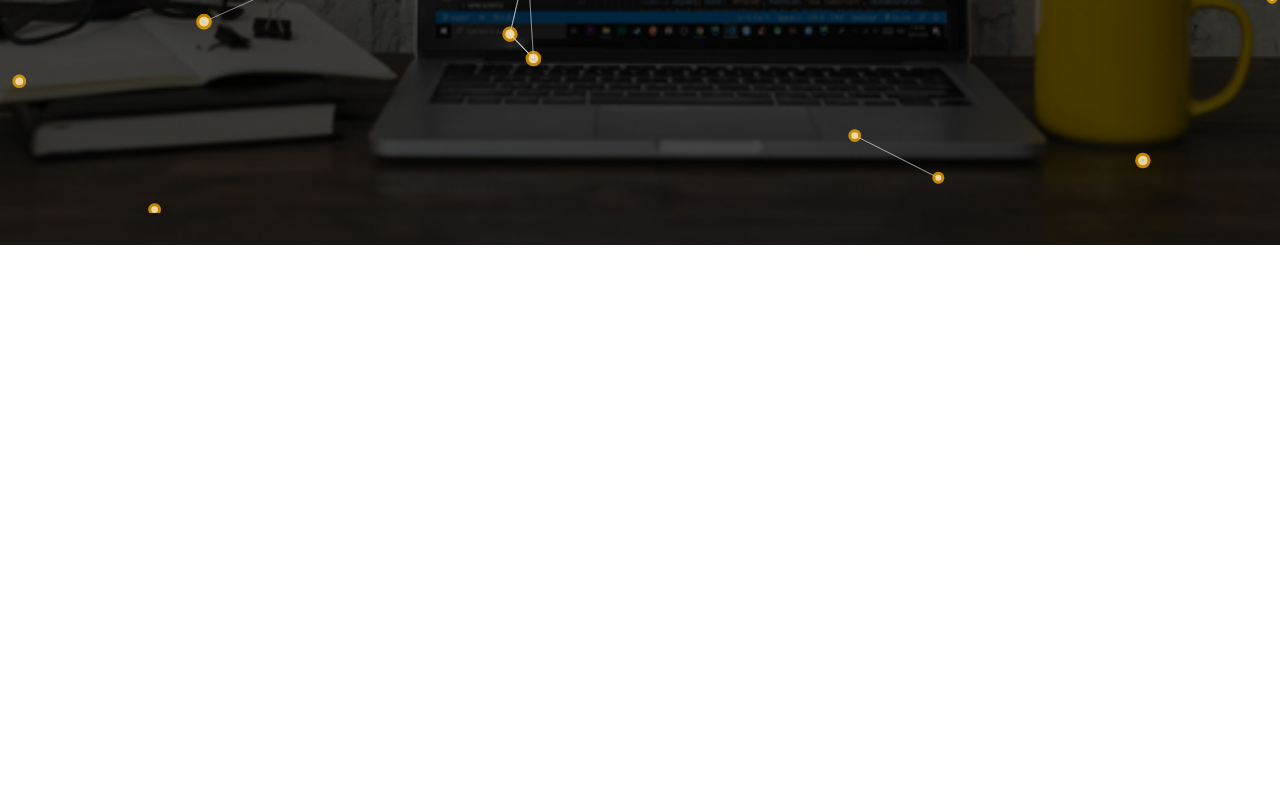
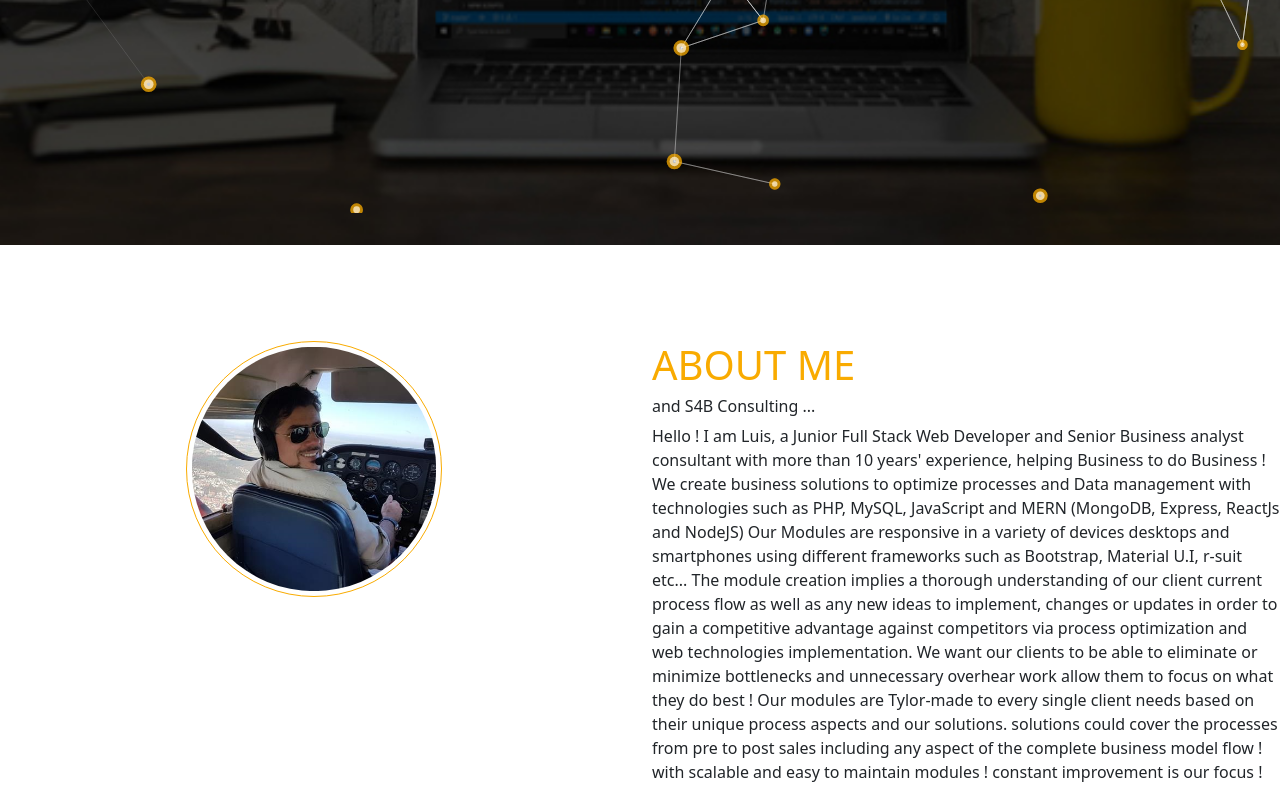
Before and after one commit to luish198/s4b-main-site-portafolio, a React (Create React App) app: page / in a window 1280 px wide. Shown: the part 587-1387 px from the top of the page. Before the commit the page ends 832 px from the top, so only its background shows below. Built offline with nearby package versions, Linux system fonts and the light colour scheme; the HTML template or start-up script is replaced by a standard one.

Commit message:
About Me component Completed

```diff
--- a/src/App.css
+++ b/src/App.css
@@ -11,7 +11,8 @@
 }
 
 .body{
-  font-family: "Roboto Condense", sans-serif;
+  font-family: "Roboto Condensed", sans-serif !important;
+
 }
 
 /***************************************Navbar*************************************************/
@@ -86,7 +87,7 @@ nav ul li{
   justify-content: center;
   align-items: center;
   text-align: center;
-  font-family: "Roboto Condense", sans-serif;
+  font-family: "Roboto Condensed", sans-serif;
   z-index: 1;
 }
 
@@ -146,3 +147,30 @@ nav ul li{
     display:none;
   }
 }
+
+/*******************************************About Me*********************************************/
+
+.photo-wrap{
+  display:flex;
+  justify-content: center;
+  align-items: center;
+}
+
+.profile-img{
+  width: 16rem;
+  border-radius: 50%;
+  padding: .3rem;
+  border: 1px solid var(--primary-orange);
+}
+
+.about-heading{
+  color: var(--primary-orange);
+  text-transform: uppercase;
+}
+
+@media(max-width:468px){
+  .profile-img{
+    width: 10rem;
+  }
+
+}
--- a/src/App.js
+++ b/src/App.js
@@ -3,6 +3,8 @@ import 'bootstrap/dist/css/bootstrap.min.css'
 import Particles from "react-tsparticles";
 import Navbar from "./components/Navbar";
 import Header from "./components/Header";
+import AboutMe from "./components/AboutMe";
+
 
 
 
@@ -80,7 +82,7 @@ function App() {
             enable: true,
             outMode: "bounce",
             random: false,
-            speed: 6,
+            speed: 3,
             straight: false,
           },
           number: {
@@ -109,6 +111,7 @@ function App() {
       }} />
       <Navbar />
       <Header />
+      <AboutMe />
 
     </>
   );
--- /dev/null
+++ b/src/components/AboutMe.js
@@ -0,0 +1,46 @@
+import author from '../me.jpg';
+
+const AboutMe = () => {
+
+    return (
+        <>
+            <div className="container py-5"></div>
+            <div className="row">
+                <div className="col-lg-6 col-xm-12">
+                    <div className="photo-wrap" mb-5>
+                        <img className="profile-img" src={author} alt="about me pic" />
+                    </div>
+                </div>
+
+                <div className="col-lg-6 col-xm-12" mb-5>
+                    <h1 className="about-heading">about Me</h1>
+                    <h6>and S4B Consulting ...</h6>
+                    <p>
+                        Hello ! I am Luis, a Junior Full Stack Web Developer and Senior Business analyst consultant with more than 10 years' experience, helping Business to do Business !
+
+                        We create business solutions to optimize processes and Data management with technologies such as PHP, MySQL, JavaScript and MERN (MongoDB, Express, ReactJs and NodeJS)
+
+                        Our Modules are responsive in a variety of devices desktops and smartphones using different frameworks such as Bootstrap, Material U.I, r-suit etc...
+
+                        The module creation implies a thorough understanding of our client current process flow as well as any new ideas to implement, changes or updates in order to gain a competitive advantage against competitors via process optimization and web technologies implementation.
+
+                        We want our clients to be able to eliminate or minimize bottlenecks and unnecessary overhear work allow them to focus on what they do best !
+
+                        Our modules are Tylor-made to every single client needs based on their unique process aspects and our solutions.
+
+                        solutions could cover the processes from pre to post sales including any aspect of the complete business model flow ! with scalable and easy to maintain modules !
+
+                        constant improvement is our focus !
+
+
+
+
+                    </p>
+                </div>
+
+            </div>
+        </>
+    )
+}
+
+export default AboutMe
```
Also changed, not shown: src/me.jpg (added), src/me2.jpeg (added).
